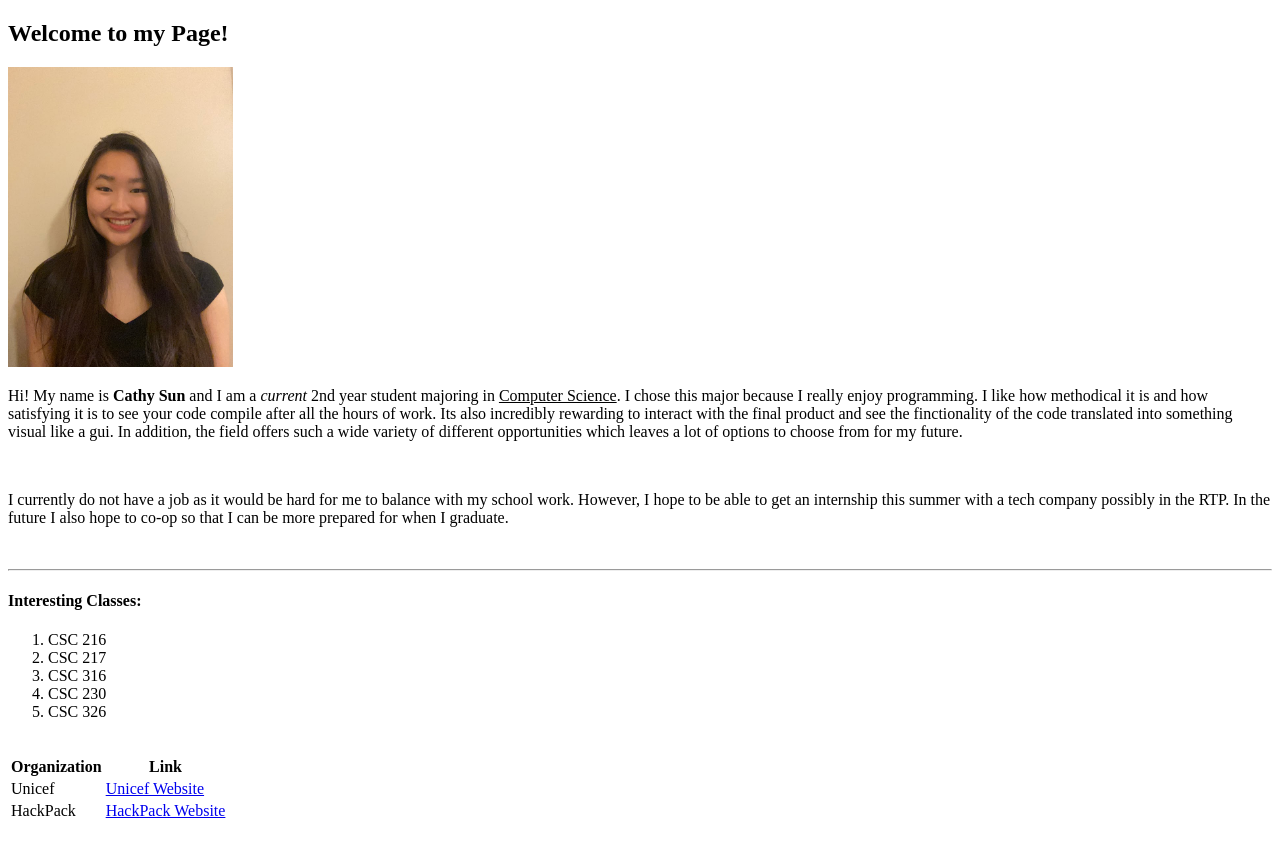
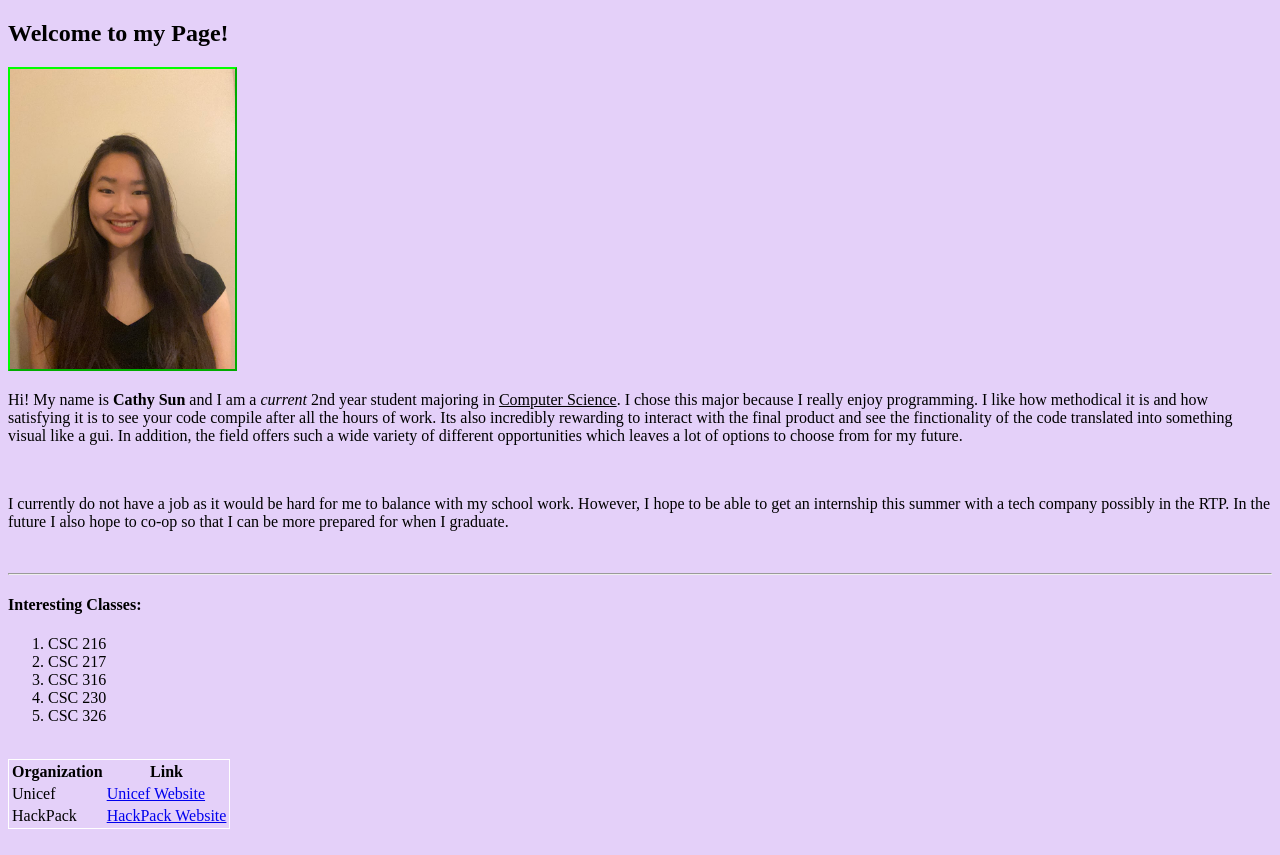
Before and after one commit to catqsun/E115_Webpages, a plain HTML site: page index.html in a window 1280 px wide. Drawn offline with Linux system fonts and the light colour scheme.

Commit message:
Add files via upload

```diff
--- a/index.html
+++ b/index.html
@@ -39,7 +39,7 @@
     </ol>
 	<br />
 	<!-- Question 6: Organizations Table -->
-	<table>
+	<table class="table-border">
 	    <tr> <th>Organization</th> <th>Link</th> </tr>
 		<tr> <td>Unicef</td>   <td><a href="https://www.unicef.org" target"_blank">Unicef Website</a></td> </tr>
         <tr> <td>HackPack</td>   <td><a href="https://getinvolved.ncsu.edu/organization/hackpack" target"_blank">HackPack Website</a</td> </tr>
--- a/style.css
+++ b/style.css
@@ -6,15 +6,16 @@
  *Description: [Assignment Description]
  */
 
-p {
-    property: value;
+body {
+    background-color: #E4D0F9;
 }
 
-.class {
-    property: value;
+.table-border {
+    border: 1px solid #FFFFFF ;
 }
 
 #photo-resize {
     max-width:250px;
 	max-height:300px;
+	border: 2px outset #00FF00
 }
```
